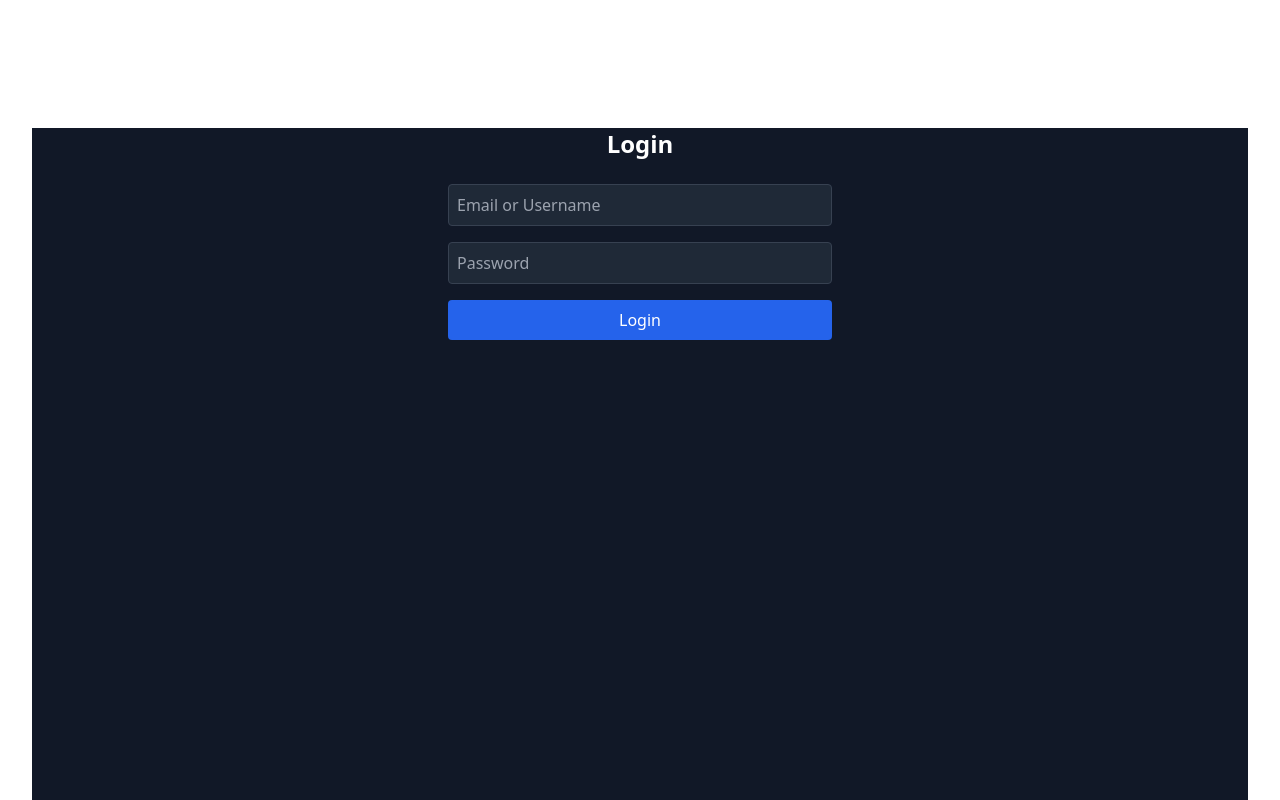
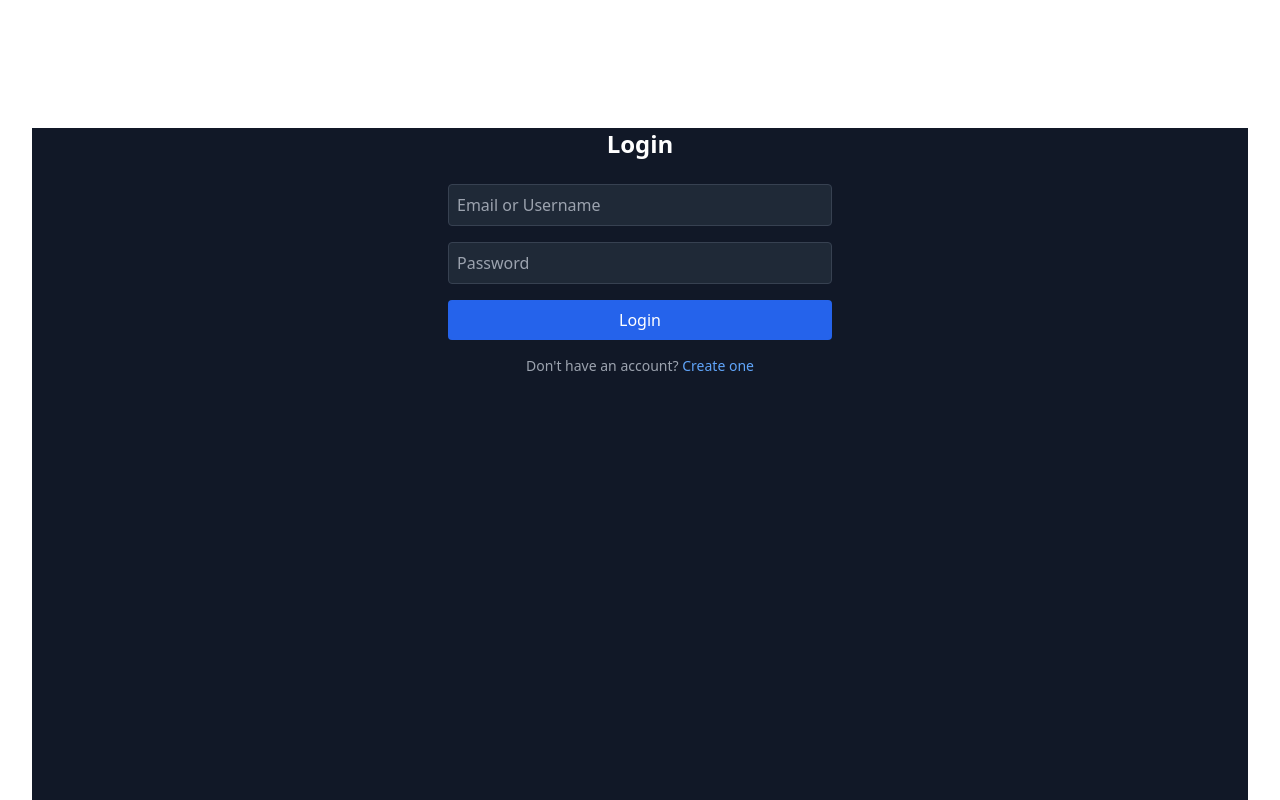
Before and after one commit to mithrilcode/task-manager, a React app in the folder frontend/: page /login in a window 1280 px wide. Shown: the top 800 px of the page. Built offline with nearby package versions, Linux system fonts and the light colour scheme; no server answers; the HTML template or start-up script is replaced by a standard one.

Commit message:
Polish auth UI navigation and disabled button states

```diff
--- a/frontend/src/pages/Login.tsx
+++ b/frontend/src/pages/Login.tsx
@@ -1,5 +1,5 @@
 import { useState } from "react";
-import { useNavigate } from "react-router-dom";
+import { useNavigate, Link } from "react-router-dom";
 import { useAuth } from "../context/AuthContext";
 
 const Login = () => {
@@ -66,11 +66,17 @@ const Login = () => {
         <button
           type="submit"
           disabled={loading}
-          className="w-full p-2 rounded bg-blue-600 hover:bg-blue-500 disabled:opacity-50"
+          className="w-full p-2 rounded bg-blue-600 hover:bg-blue-500 disabled:opacity-50 disabled:cursor-not-allowed"
         >
           {loading ? "Logging in..." : "Login"}
         </button>
       </form>
+      <p className="mt-4 text-sm text-center text-gray-400">
+        Don&apos;t have an account?{" "}
+        <Link to="/register" className="text-blue-400 hover:underline">
+          Create one
+        </Link>
+      </p>
     </div>
   );
 };
--- a/frontend/src/pages/Register.tsx
+++ b/frontend/src/pages/Register.tsx
@@ -77,7 +77,7 @@ const Register = () => {
         <button
           type="submit"
           disabled={loading}
-          className="w-full p-2 rounded bg-green-600 hover:bg-green-500 disabled:opacity-50"
+          className="w-full p-2 rounded bg-green-600 hover:bg-green-500 disabled:opacity-50 disabled:cursor-not-allowed"
         >
           {loading ? "Creating account..." : "Create Account"}
         </button>
```
